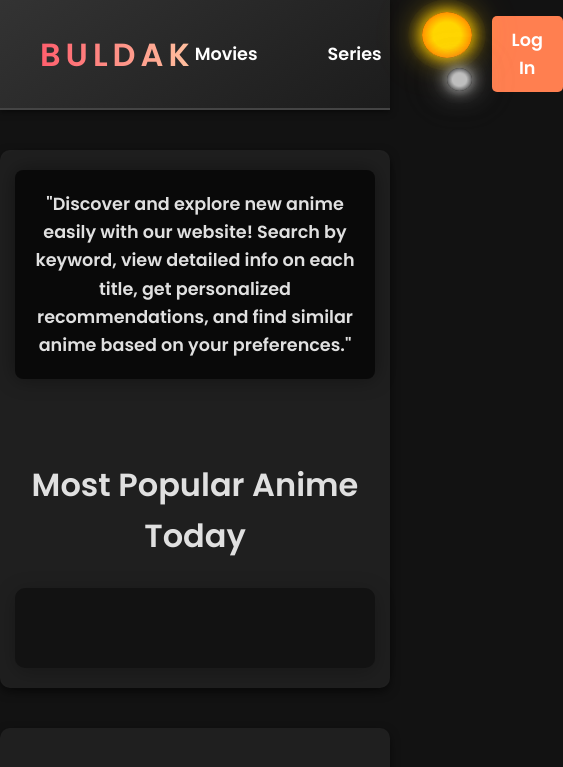
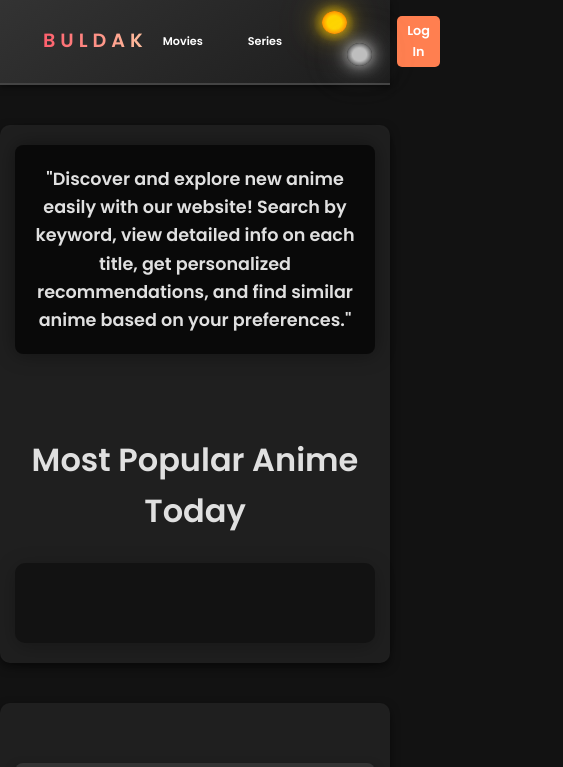
Before and after one commit to Bul-dak/anime-web, a website built with Vite: page buldak/index.html in a window 390 px wide. Shown: the top 767 px of the page, 563 px wide, since content can reach past the window. Built offline with nearby package versions, Linux system fonts and the light colour scheme; no server answers.

Commit message:
I finish adding queries for both dark and light mode in the main html, further testing is required in case of bugs

```diff
--- a/buldak/src/render-functions.js
+++ b/buldak/src/render-functions.js
@@ -183,7 +183,7 @@ export const renderUsername = (user) => {
 
     // Insert HTML structure for username and dropdown
     loginDiv.innerHTML = `
-      <h4>${user.username}</h4>
+      <h4 class="menu-item">${user.username}</h4>
       <div class="dropdown">
         <a href="/anime-web/watchlist/watchlist.html">Watchlist</a>
         <a href="#" class="logout">Logout</a>
--- a/buldak/src/style.css
+++ b/buldak/src/style.css
@@ -1037,6 +1037,12 @@ html {
     gap: 0px;
   }
 
+  .darkmode .menu {
+    align-items: center;
+    margin-left: 10px;
+    gap: 0px;
+  }
+
   #top-five-anime {
     grid-template-columns: repeat(2, 1fr); /* Two columns for medium screens */
   }
@@ -1051,8 +1057,22 @@ html {
     font-weight: 320;
   }
 
+  .darkmode #website-name {
+    align-items: center;
+    margin-left: 3px;
+    gap: 0px;
+    font-size: 1.2rem;
+    font-weight: 320;
+  }
+
   .lightmode .menu-item {
     font-size: 0.7rem; /* Smaller font size for very small screens */
+    margin-left: 5px;
+  }
+
+  .darkmode .menu-item {
+    font-size: 0.7rem; /* Smaller font size for very small screens */
+    margin-left: 5px;
   }
 
   #top-five-anime {
@@ -1066,6 +1086,10 @@ html {
     padding: 3px 8px; /* Adjust padding for smaller screens */
     font-size: 0.6rem; /* Slightly smaller font size */
   }
+  .darkmode .login-button {
+    padding: 3px 8px; /* Adjust padding for smaller screens */
+    font-size: 0.6rem; /* Slightly smaller font size */
+  }
 }
 
 @media (max-width: 768px) {
@@ -1074,9 +1098,22 @@ html {
     font-size: 0.8rem; /* Slightly smaller font size */
   }
 
+  .darkmode .login-button {
+    padding: 5px 10px; /* Adjust padding for smaller screens */
+    font-size: 0.8rem; /* Slightly smaller font size */
+  }
+
   .lightmode .lightmode-button,
   .darkmode-button {
     width: 25px;
     height: 25px;
+    margin-right: 5px;
+  }
+
+  .darkmode .lightmode-button,
+  .darkmode-button {
+    width: 25px;
+    height: 25px;
+    margin-right: 5px;
   }
 }
```
